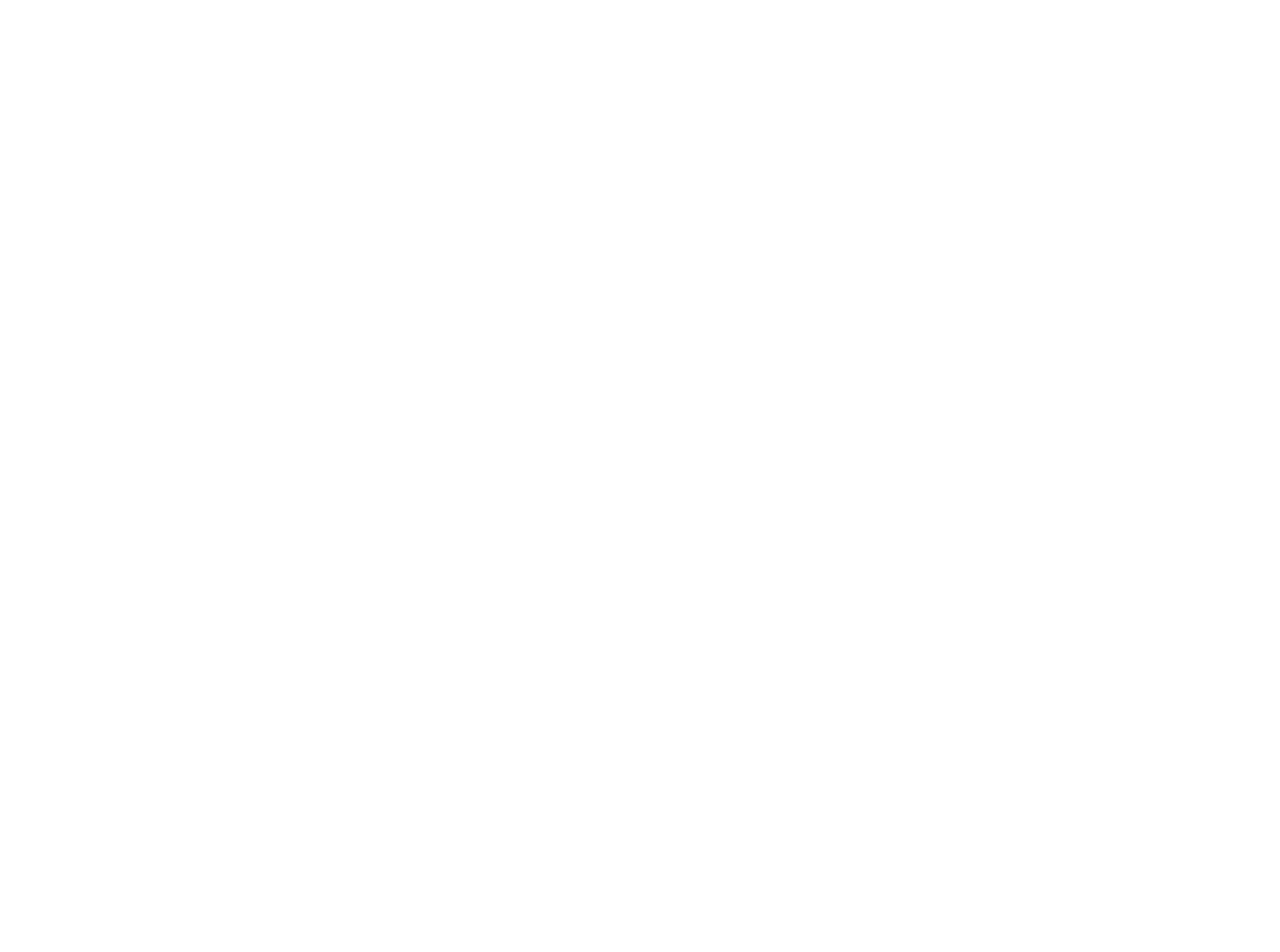
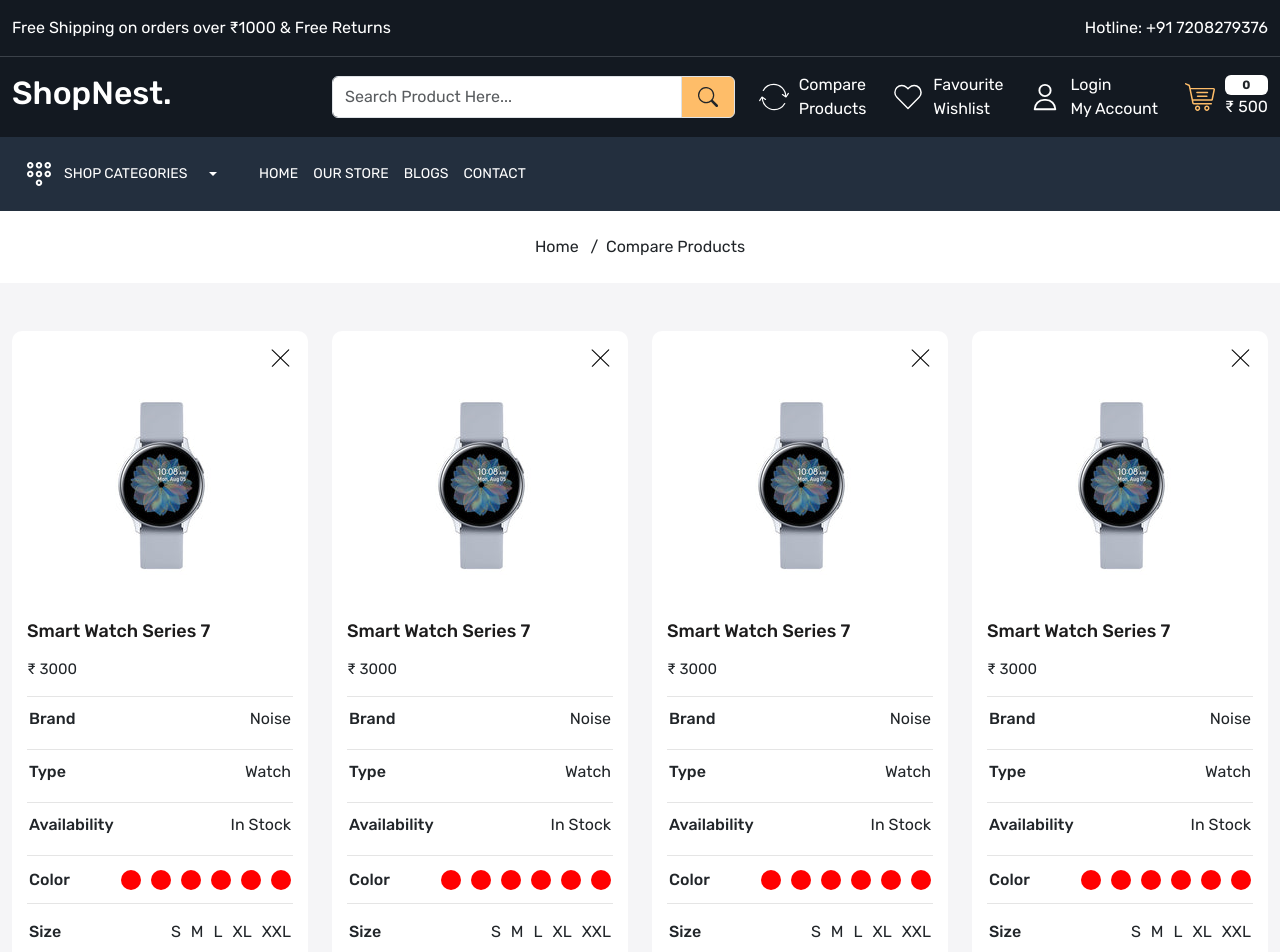
Before and after one commit to FaizanCod/ShopNest, a React (Create React App) app: page /compare-products in a window 1280 px wide. Before the commit this address had no page. Shown: the top 952 px of the page. Before the commit the page ends 800 px from the top, so only its background shows below. Built offline with nearby package versions, Linux system fonts and the light colour scheme.

Commit message:
compare products page

```diff
--- a/src/App.css
+++ b/src/App.css
@@ -594,3 +594,39 @@
 .contact-details p {
   color: var(--color-777777);
 }
+
+/* Compare Products */
+.compare-product-card {
+  padding: 20px 15px 10px;
+  background-color: white;
+  border-radius: 10px;
+}
+
+.compare-product-card .cross {
+  top: 15px;
+  right: 15px;
+  cursor: pointer;
+  width: 25px;
+  padding: 3px;
+}
+
+.compare-product-details h5.title {
+  font-size: 18px;
+  line-height: 22px;
+  font-weight: 500;
+  color: var(--color-1c1b1b);
+}
+
+.compare-product-details h6.price {
+  font-size: 15px;
+  line-height: 22px;
+  font-weight: 400;
+}
+
+.compare-product-card .product-detail {
+  display: flex;
+  justify-content: space-between;
+  align-items: center;
+  padding: 10px 2px;
+  border-top: 1px solid rgba(0, 0, 0, 0.1);
+}
--- a/src/App.js
+++ b/src/App.js
@@ -7,6 +7,7 @@
 import Contact from "./pages/Contact";
 import Store from "./pages/Store";
 import Blog from "./pages/Blog";
+import Compare from "./pages/Compare";
 
 function App() {
 	return (
@@ -20,6 +21,7 @@
 						<Route path="contact" element={<Contact />} />
 						<Route path="store" element={<Store />} />
 						<Route path="blogs" element={<Blog />} />
+						<Route path="compare-products" element={<Compare />} />
 					</Route>
 				</Routes>
 			</BrowserRouter>
--- /dev/null
+++ b/src/components/Colors.js
@@ -0,0 +1,18 @@
+import React from "react";
+
+const Colors = () => {
+	return (
+		<>
+			<ul className="colors ps-1 mb-0">
+				<li></li>
+				<li></li>
+				<li></li>
+				<li></li>
+				<li></li>
+				<li></li>
+			</ul>
+		</>
+	);
+};
+
+export default Colors;
--- a/src/components/Header.js
+++ b/src/components/Header.js
@@ -49,7 +49,7 @@
 						<div className="col-5">
 							<div className="header-upper-links d-flex align-items-center justify-content-between">
 								<div>
-									<Link className="d-flex align-items-center gap-10 text-white">
+									<Link to="/compare-products" className="d-flex align-items-center gap-10 text-white">
 										<img src="images/compare.svg" alt="compare" />
 										<p className="mb-0">
 											Compare <br /> Products
@@ -57,7 +57,7 @@
 									</Link>
 								</div>
 								<div>
-									<Link className="d-flex align-items-center gap-10 text-white">
+									<Link to="/wishlist" className="d-flex align-items-center gap-10 text-white">
 										<img src="images/wishlist.svg" alt="wishlist" />
 										<p className="mb-0">
 											Favourite <br /> Wishlist
@@ -65,7 +65,7 @@
 									</Link>
 								</div>
 								<div>
-									<Link className="d-flex align-items-center gap-10 text-white">
+									<Link to="/login" className="d-flex align-items-center gap-10 text-white">
 										<img src="images/user.svg" alt="user" />
 										<p className="mb-0">
 											Login <br /> My Account
@@ -73,7 +73,7 @@
 									</Link>
 								</div>
 								<div>
-									<Link className="d-flex align-items-center gap-10 text-white">
+									<Link to="/cart" className="d-flex align-items-center gap-10 text-white">
 										<img src="images/cart.svg" alt="cart" />
 										<div className="d-flex flex-column">
 											<span className="badge bg-white text-dark">0</span>
--- /dev/null
+++ b/src/pages/Compare.js
@@ -0,0 +1,197 @@
+import React from "react";
+import Meta from "../components/Meta";
+import BreadCrumb from "../components/BreadCrumb";
+import Colors from "../components/Colors";
+
+const Compare = () => {
+	return (
+		<>
+			<Meta title="Compare Products" />
+			<BreadCrumb title="Compare Products" />
+			<div className="compare-wrapper home-wrapper-2 py-5">
+				<div className="container-xxl">
+					<div className="row">
+						<div className="col-3">
+							<div className="compare-product-card position-relative">
+								<img
+									src="images/cross.svg"
+									className="position-absolute cross"
+									alt="close"
+								/>
+								<div className="product-card-image">
+									<img src="images/watch.jpg" alt="watch" />
+								</div>
+								<div className="compare-product-details">
+									<h5 className="title">Smart Watch Series 7</h5>
+									<h6 className="price mb-3 mt-3">₹ 3000</h6>
+									<div>
+										<div className="product-detail">
+											<h6>Brand</h6>
+											<p className="mb-2">Noise</p>
+										</div>
+										<div className="product-detail">
+											<h6>Type</h6>
+											<p className="mb-2">Watch</p>
+										</div>
+										<div className="product-detail">
+											<h6>Availability</h6>
+											<p className="mb-2">In Stock</p>
+										</div>
+										<div className="product-detail d-flex align-items-center">
+											<h6 className="mt-1 mb-1">Color</h6>
+											<Colors />
+										</div>
+										<div className="product-detail">
+											<h6 className="mt-2">Size</h6>
+											<div className="d-flex gap-10">
+												<p className="mb-0">S</p>
+												<p className="mb-0">M</p>
+												<p className="mb-0">L</p>
+												<p className="mb-0">XL</p>
+												<p className="mb-0">XXL</p>
+											</div>
+										</div>
+									</div>
+								</div>
+							</div>
+						</div>
+						<div className="col-3">
+							<div className="compare-product-card position-relative">
+								<img
+									src="images/cross.svg"
+									className="position-absolute cross"
+									alt="close"
+								/>
+								<div className="product-card-image">
+									<img src="images/watch.jpg" alt="watch" />
+								</div>
+								<div className="compare-product-details">
+									<h5 className="title">Smart Watch Series 7</h5>
+									<h6 className="price mb-3 mt-3">₹ 3000</h6>
+									<div>
+										<div className="product-detail">
+											<h6>Brand</h6>
+											<p className="mb-2">Noise</p>
+										</div>
+										<div className="product-detail">
+											<h6>Type</h6>
+											<p className="mb-2">Watch</p>
+										</div>
+										<div className="product-detail">
+											<h6>Availability</h6>
+											<p className="mb-2">In Stock</p>
+										</div>
+										<div className="product-detail d-flex align-items-center">
+											<h6 className="mt-1 mb-1">Color</h6>
+											<Colors />
+										</div>
+										<div className="product-detail">
+											<h6 className="mt-2">Size</h6>
+											<div className="d-flex gap-10">
+												<p className="mb-0">S</p>
+												<p className="mb-0">M</p>
+												<p className="mb-0">L</p>
+												<p className="mb-0">XL</p>
+												<p className="mb-0">XXL</p>
+											</div>
+										</div>
+									</div>
+								</div>
+							</div>
+						</div>
+						<div className="col-3">
+							<div className="compare-product-card position-relative">
+								<img
+									src="images/cross.svg"
+									className="position-absolute cross"
+									alt="close"
+								/>
+								<div className="product-card-image">
+									<img src="images/watch.jpg" alt="watch" />
+								</div>
+								<div className="compare-product-details">
+									<h5 className="title">Smart Watch Series 7</h5>
+									<h6 className="price mb-3 mt-3">₹ 3000</h6>
+									<div>
+										<div className="product-detail">
+											<h6>Brand</h6>
+											<p className="mb-2">Noise</p>
+										</div>
+										<div className="product-detail">
+											<h6>Type</h6>
+											<p className="mb-2">Watch</p>
+										</div>
+										<div className="product-detail">
+											<h6>Availability</h6>
+											<p className="mb-2">In Stock</p>
+										</div>
+										<div className="product-detail d-flex align-items-center">
+											<h6 className="mt-1 mb-1">Color</h6>
+											<Colors />
+										</div>
+										<div className="product-detail">
+											<h6 className="mt-2">Size</h6>
+											<div className="d-flex gap-10">
+												<p className="mb-0">S</p>
+												<p className="mb-0">M</p>
+												<p className="mb-0">L</p>
+												<p className="mb-0">XL</p>
+												<p className="mb-0">XXL</p>
+											</div>
+										</div>
+									</div>
+								</div>
+							</div>
+						</div>
+						<div className="col-3">
+							<div className="compare-product-card position-relative">
+								<img
+									src="images/cross.svg"
+									className="position-absolute cross"
+									alt="close"
+								/>
+								<div className="product-card-image">
+									<img src="images/watch.jpg" alt="watch" />
+								</div>
+								<div className="compare-product-details">
+									<h5 className="title">Smart Watch Series 7</h5>
+									<h6 className="price mb-3 mt-3">₹ 3000</h6>
+									<div>
+										<div className="product-detail">
+											<h6>Brand</h6>
+											<p className="mb-2">Noise</p>
+										</div>
+										<div className="product-detail">
+											<h6>Type</h6>
+											<p className="mb-2">Watch</p>
+										</div>
+										<div className="product-detail">
+											<h6>Availability</h6>
+											<p className="mb-2">In Stock</p>
+										</div>
+										<div className="product-detail d-flex align-items-center">
+											<h6 className="mt-1 mb-1">Color</h6>
+											<Colors />
+										</div>
+										<div className="product-detail">
+											<h6 className="mt-2">Size</h6>
+											<div className="d-flex gap-10">
+												<p className="mb-0">S</p>
+												<p className="mb-0">M</p>
+												<p className="mb-0">L</p>
+												<p className="mb-0">XL</p>
+												<p className="mb-0">XXL</p>
+											</div>
+										</div>
+									</div>
+								</div>
+							</div>
+						</div>
+					</div>
+				</div>
+			</div>
+		</>
+	);
+};
+
+export default Compare;
--- a/src/pages/Store.js
+++ b/src/pages/Store.js
@@ -3,6 +3,7 @@
 import BreadCrumb from "../components/BreadCrumb";
 import Meta from "../components/Meta";
 import ProductCard from "../components/ProductCard";
+import Colors from "../components/Colors.js"
 
 const Store = () => {
 	// to set the grid style of the products
@@ -81,20 +82,7 @@
 									</div>
 									<h5 className="sub-title">Colors</h5>
 									<div>
-										<ul className="colors ps-1">
-											<li></li>
-											<li></li>
-											<li></li>
-											<li></li>
-											<li></li>
-											<li></li>
-											<li></li>
-											<li></li>
-											<li></li>
-											<li></li>
-											<li></li>
-											<li></li>
-										</ul>
+										<Colors />
 									</div>
 									<h5 className="sub-title">Size</h5>
 									<div>
```
